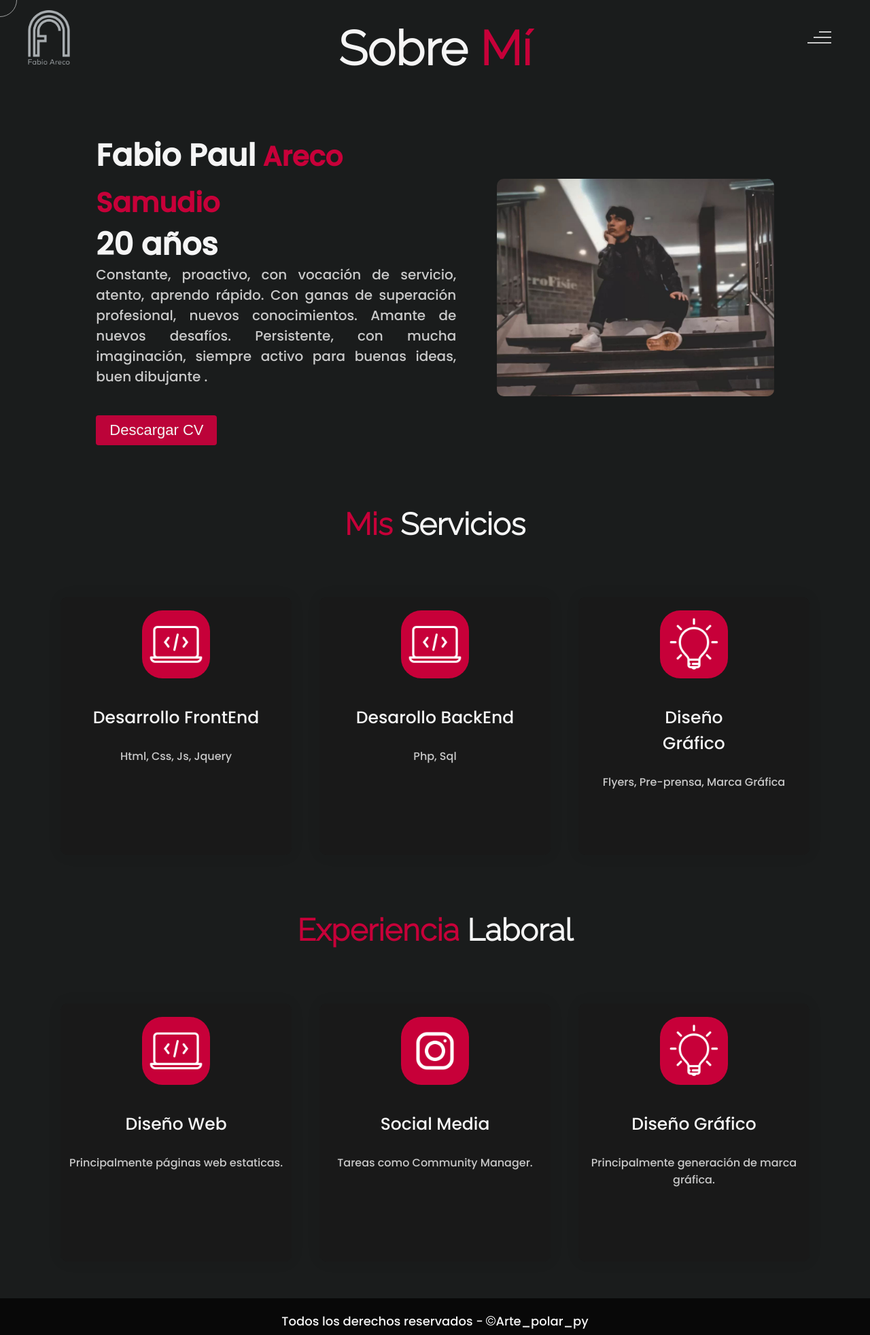
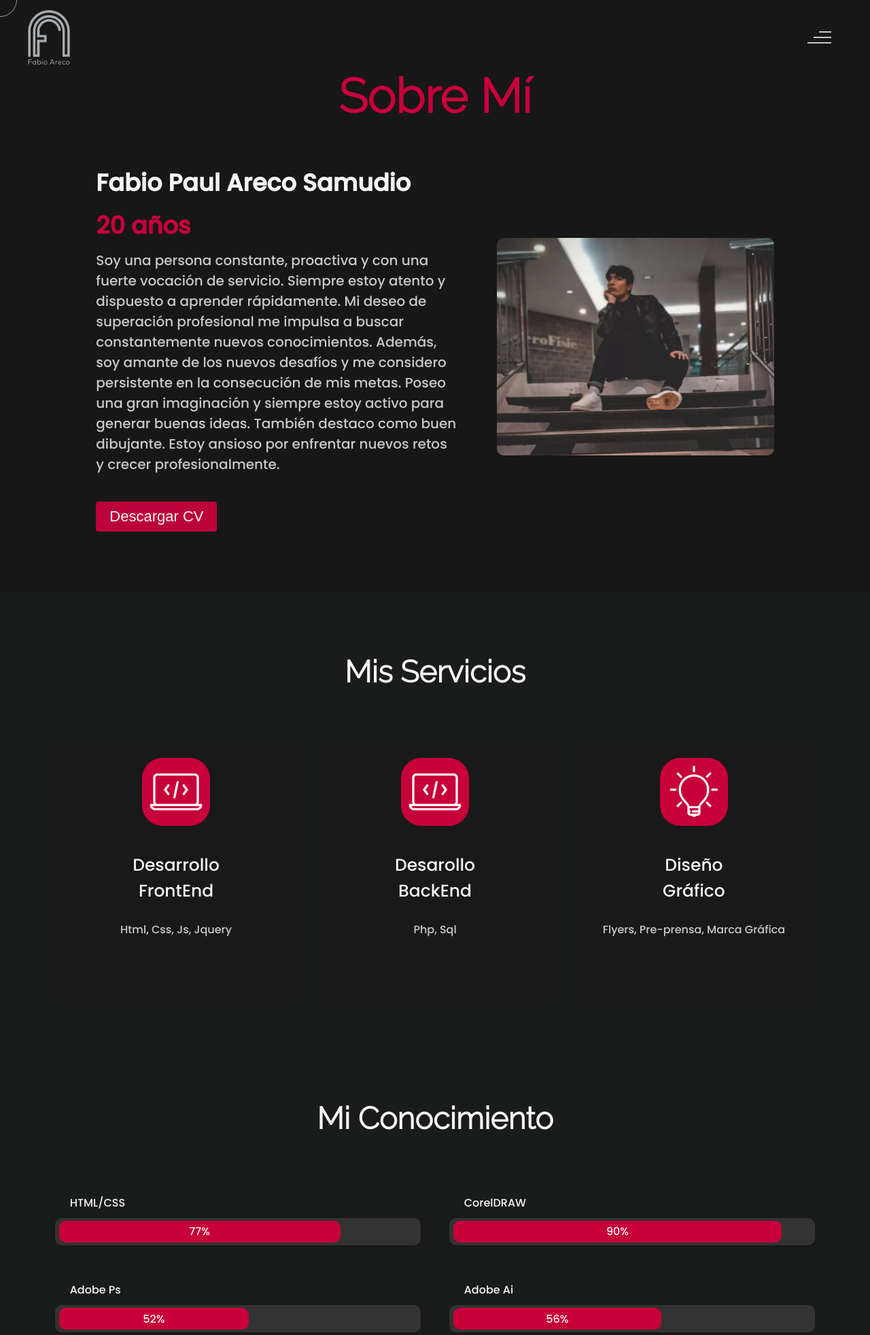
Before and after one commit to FabioPaul/fabioareco, a PHP site: page /sobre-mi.html in a window 1280 px wide. Shown: the top 1964 px of the page at 68% size. Run offline with PHP 8.4, Linux system fonts and the light colour scheme; some libraries are stand-ins or nearby versions.

Commit message:
sobre mi cambios

```diff
--- a/css/custom.css
+++ b/css/custom.css
@@ -105,17 +105,21 @@
 }
 
 .about-first-line {
-    font-size: 45px;
+    font-size: 35px;
     opacity: 1;
     margin-bottom: -5px;
     display: block;
+}
+
+.about-first-paragraph .color {
+    font-size: 35px;
 }
 
 .about-second-line {
     opacity: .8;
     font-size: 20px;
     font-weight: 200;
-    text-align: justify;
+    /* text-align: justify; */
 }
 
 .about-img {
@@ -251,6 +255,22 @@
     object-position: center top;
 }
 
+.margen-header {
+    padding-top: 40px;
+}
+
+.about-first-line {
+    margin-bottom: 10px;
+}
+
+.bg-dark-coral {
+    background-color: #1a1c1c;
+}
+
+.relleno-section{
+    padding: 60px 0;
+}
+
 @media (max-width: 600px) {
     .contact {
         display: flex !important;
@@ -297,6 +317,17 @@
         position: relative;
         height: 100%;
     }
+
+    .about-img img {
+        width: 100% !important;
+        height: auto !important;
+        padding: 5px;
+        border-radius: 10%;
+    }
+
+    .footer .footer-text {
+        font-size: 11px;
+    }
 }
 
 @media (max-width: 400px) {
--- a/sobre-mi.html
+++ b/sobre-mi.html
@@ -7,13 +7,9 @@
 	<meta name="keywords" content="blog, business card, creative, creative portfolio, cv theme, online resume, personal, portfolio, professional cv, responsive portfolio, resume, resume theme, vcard" />
 	<meta name="author" content="willy wonka" />
     <title>Sobre mí - Fabio Areco</title>
-  <!--favicon-img-->
    <link rel="icon" type="image/png" href="images/favicon.png">
-   <!--favicon-img-->
-   <!--main css file should not be removed -->
     <link rel="stylesheet" href="css/index.css">
     <link rel="stylesheet" href="css/custom.css">
-    <!--main css file-->
     <script src="https://cdnjs.cloudflare.com/ajax/libs/gsap/3.2.6/gsap.min.js"></script>
 </head>
 <body>
@@ -40,7 +36,6 @@
             <a href="index" data-text="INICIO">INICIO</a>
             <a href="sobre-mi" data-text="SOBREMÍ">SOBRE MÍ</a>
             <a href="porfolio" data-text="PORTFOLIO">PORTFOLIO</a>
-            <a href="contacto" data-text="CONTACTO">CONTACTO</a>
         </div>
     </div>
     <div id="navigation-bar">
@@ -51,26 +46,29 @@
             <span class="third-span"></span>
         </div>
     </div>
-    <section style="background: #1a1c1c;">
+    <section class="bg-dark relleno-section">
         <div class="container">
-            <div id="about-content">
-                <div class="row">
+            <div id="">
+                <div class="row margen-header">
                     <div class="about-header">
-                        Sobre <span class="color">Mí</span>
-                        <span class="header-caption"> <span class="color"></span></span>
+                        <span class="color">Sobre Mí</span>
                     </div>
                     <div class="about-main">
                         <div class="about-first-paragraph wow">
-                            <h3 class="about-first-line">Fabio Paul<span class="color"> Areco Samudio</span></h3>
-                            <h3 class="about-first-line">20 años<span class="color"></span> </h3>
-                            <span class="about-second-line"> Constante, proactivo, con vocación de servicio, atento, aprendo rápido. Con ganas de superación profesional, nuevos conocimientos. Amante de nuevos desafíos. Persistente, con mucha imaginación, siempre activo para buenas ideas, buen dibujante .</span>
+                            <h3 class="about-first-line">Fabio Paul Areco Samudio</h3>
+                            <h3 class="about-first-line"><span class="color">20 años</span> </h3>
+                            <span class="about-second-line">Soy una persona constante, proactiva y con una fuerte vocación de servicio. Siempre estoy atento y dispuesto a aprender rápidamente. Mi deseo de superación profesional me impulsa a buscar constantemente nuevos conocimientos. Además, soy amante de los nuevos desafíos y me considero persistente en la consecución de mis metas. Poseo una gran imaginación y siempre estoy activo para generar buenas ideas. También destaco como buen dibujante. Estoy ansioso por enfrentar nuevos retos y crecer profesionalmente.</span>
                             <div class="cv">
-                                <a href="cv/Fabio-ArecoCV.pdf" download="cv/Fabio-ArecoCV.pdf"><button>Descargar <span class="colors">CV</span></button></a>
+                                <a href="cv/Fabio-ArecoCV.pdf" download="cv/Fabio-ArecoCV.pdf">
+                                    <button>
+                                        <span class="colors">Descargar CV</span>
+                                    </button>
+                                </a>
                             </div>
                         </div>
-                        <div style="max-width: 750px;">
+                        <div>
                             <div class="about-img">
-                                <img src="img/sobremi.png" alt="Your Image">
+                                <img src="img/sobremi.png" alt="Fabio Areco">
                             </div>
                         </div>
                     </div>
@@ -78,26 +76,17 @@
             </div>
         </div>
     </section>
-    <!--services start-->
-    <section style="background: #1a1c1c;">
+    <section class="bg-dark-coral relleno-section">
         <div class="container">
             <div id="services">
-                <div class="color-changer">
-                    <div class="color-panel">
-                        <img src="images/gear.png" alt="">
-                    </div>
-                </div>
-                <!--services header-->
-                <div class="services-heading wow">
-                    <span class="color">Mis</span> Servicios
-                </div>
+                <div class="services-heading wow">Mis Servicios</div>
                 <div class="services-content">
                     <div class="service-one service wow">
                         <div class="service-img">
                             <img src="images/coding.png" alt="service-one">
                         </div>
                         <div class="service-description">
-                            <h2>Desarrollo FrontEnd</h2>
+                            <h2>Desarrollo <br> FrontEnd</h2>
                             <p>Html, Css, Js, Jquery</p>
                         </div>
                     </div>
@@ -106,7 +95,7 @@
                             <img src="images/coding.png" alt="service-one">
                         </div>
                         <div class="service-description">
-                            <h2>Desarollo BackEnd</h2>
+                            <h2>Desarollo <br> BackEnd</h2>
                             <p>Php, Sql</p>
                         </div>
                     </div>
@@ -123,12 +112,10 @@
             </div>
         </div>
     </section>
-    <!-- <section style="background: #1a1c1c;">
+    <section style="background: #1a1c1c;">
         <div class="container">
             <div id="skills">
-                <div class="skills-header">
-                    Mi <span class="color"> Conocimiento</span>
-                </div>
+                <div class="skills-header">Mi Conocimiento</div>
                 <div class="skills-content " style="text-align: center;">
                     <div class="skill-html skill">
                         <div class="skill-text">
@@ -193,7 +180,7 @@
                 </div>
             </div>
         </div>
-    </section> -->
+    </section>
         <section style="background: #1a1c1c;">
         <div class="container">
     <div class="services-heading wow">
@@ -232,8 +219,7 @@
 </section>
     <div class="row">
         <div class="footer">
-            <div class="footer-text">Todos los derechos reservados -
-                <img src="./images/copyright.png" alt="copyright-img" class="images" height="14px">Arte_polar_py
+            <div class="footer-text">Todos los derechos reservados - Fabio Areco
             </div>
         </div>
     </div>
```
